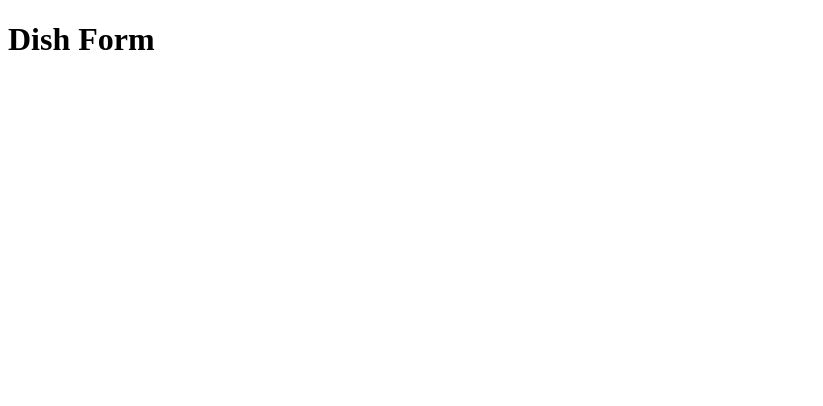
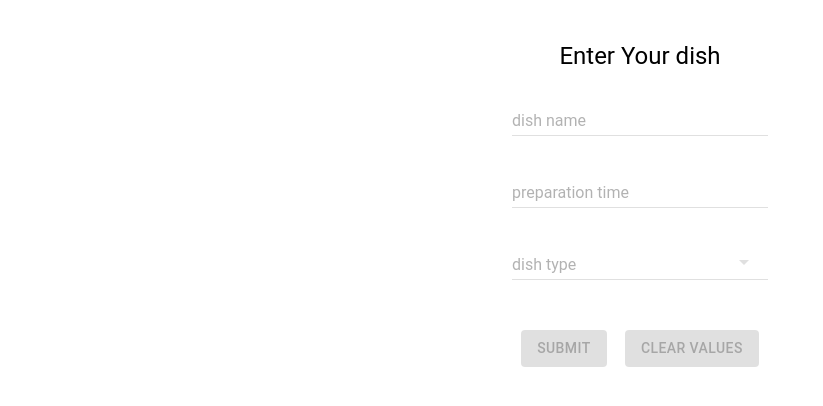
Before and after one commit to djdrist/dishes, a React (Create React App) app: page / in a window 1280 px wide. Shown: the top 406 px of the page, without its empty margins (0-823 px from the left). Built offline with nearby package versions, Linux system fonts and the light colour scheme.

Commit message:
Add dish form

```diff
--- a/src/App.js
+++ b/src/App.js
@@ -1,8 +1,15 @@
+import { Container } from '@mui/material';
+import DishForm from './components/DishForm';
+
 const App = () => {
+	const handleSubmit = (values) => {
+		console.log(values);
+	};
+
 	return (
-		<div>
-			<h1>Dish Form</h1>
-		</div>
+		<Container>
+			<DishForm onSubmit={handleSubmit} />
+		</Container>
 	);
 };
 
--- /dev/null
+++ b/src/components/DishForm.js
@@ -0,0 +1,169 @@
+import { useSelector } from 'react-redux';
+import { Field, reduxForm, formValueSelector } from 'redux-form';
+import { Box, Button, Typography } from '@mui/material';
+import TextField from 'material-ui/TextField';
+import SelectField from 'material-ui/SelectField';
+import MenuItem from 'material-ui/MenuItem';
+import MuiThemeProvider from 'material-ui/styles/MuiThemeProvider';
+
+const validate = (values) => {
+	const errors = {};
+	const requiredFields = ['name', 'preparation_time', 'type'];
+	if (values.type === 'pizza') {
+		requiredFields.push('no_of_slices', 'diameter');
+	} else if (values.type === 'soup') {
+		requiredFields.push('spiciness_scale');
+	} else if (values.type === 'sandwich') {
+		requiredFields.push('slices_of_bread');
+	}
+	requiredFields.forEach((field) => {
+		if (!values[field]) {
+			errors[field] = 'Required';
+		}
+	});
+	return errors;
+};
+
+const renderTextField = ({ input, label, meta: { touched, error }, ...custom }) => (
+	<TextField
+		hintText={label}
+		floatingLabelText={label}
+		errorText={touched && error}
+		{...input}
+		{...custom}
+	/>
+);
+
+const renderSelectField = ({ input, label, meta: { touched, error }, children, ...custom }) => (
+	<SelectField
+		floatingLabelText={label}
+		errorText={touched && error}
+		{...input}
+		onChange={(event, index, value) => input.onChange(value)}
+		children={children}
+		{...custom}
+	/>
+);
+
+const DishForm = (props) => {
+	const dishTypes = ['pizza', 'soup', 'sandwich'];
+	const { handleSubmit, pristine, reset, submitting } = props;
+	const type = useSelector((state) => formValueSelector('DishForm')(state, 'type'));
+
+	const extraFieldsForDish = () => {
+		switch (type) {
+			case 'pizza':
+				return (
+					<>
+						<div>
+							<Field
+								name='no_of_slices'
+								component={renderTextField}
+								label='# of slices'
+								type='number'
+								min={1}
+							/>
+						</div>
+						<div>
+							<Field
+								name='diameter'
+								component={renderTextField}
+								label='diameter'
+								type='number'
+								min={0.1}
+								step={0.1}
+							/>
+						</div>
+					</>
+				);
+			case 'soup':
+				return (
+					<Field
+						name='spiciness_scale'
+						component={renderTextField}
+						label='spiciness scale'
+					/>
+				);
+			case 'sandwich':
+				return (
+					<Field
+						name='slices_of_bread'
+						component={renderTextField}
+						label='number of slices of bread required'
+						type='number'
+						min={1}
+					/>
+				);
+			default:
+				break;
+		}
+	};
+	return (
+		<MuiThemeProvider>
+			<Box
+				mt={5}
+				display='flex'
+				justifyContent='center'>
+				<form onSubmit={handleSubmit}>
+					<Typography
+						variant='h5'
+						textAlign='center'>
+						Enter Your dish
+					</Typography>
+					<div>
+						<Field
+							name='name'
+							component={renderTextField}
+							label='dish name'
+						/>
+					</div>
+					<div>
+						<Field
+							name='preparation_time'
+							component={renderTextField}
+							label='preparation time'
+						/>
+					</div>
+					<div>
+						<Field
+							name='type'
+							component={renderSelectField}
+							label='dish type'>
+							{dishTypes.map((type) => (
+								<MenuItem
+									key={type}
+									value={type}
+									primaryText={type}
+								/>
+							))}
+						</Field>
+					</div>
+					<div>{extraFieldsForDish()}</div>
+					<Box
+						display='flex'
+						justifyContent='space-around'
+						mt={5}>
+						<Button
+							type='submit'
+							variant='contained'
+							disabled={pristine || submitting}>
+							Submit
+						</Button>
+						<Button
+							type='button'
+							variant='contained'
+							disabled={pristine || submitting}
+							onClick={reset}>
+							Clear Values
+						</Button>
+					</Box>
+				</form>
+			</Box>
+		</MuiThemeProvider>
+	);
+};
+
+export default reduxForm({
+	form: 'DishForm',
+	validate,
+})(DishForm);
```
